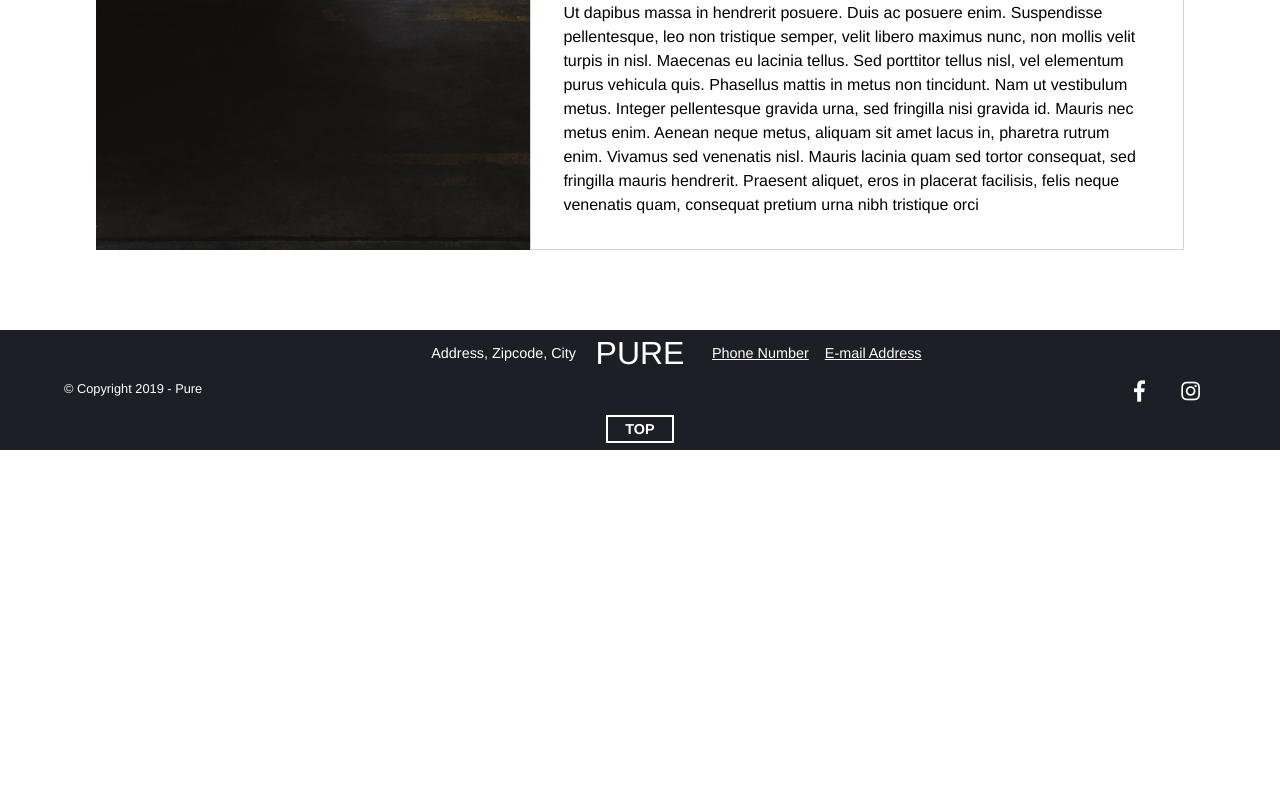
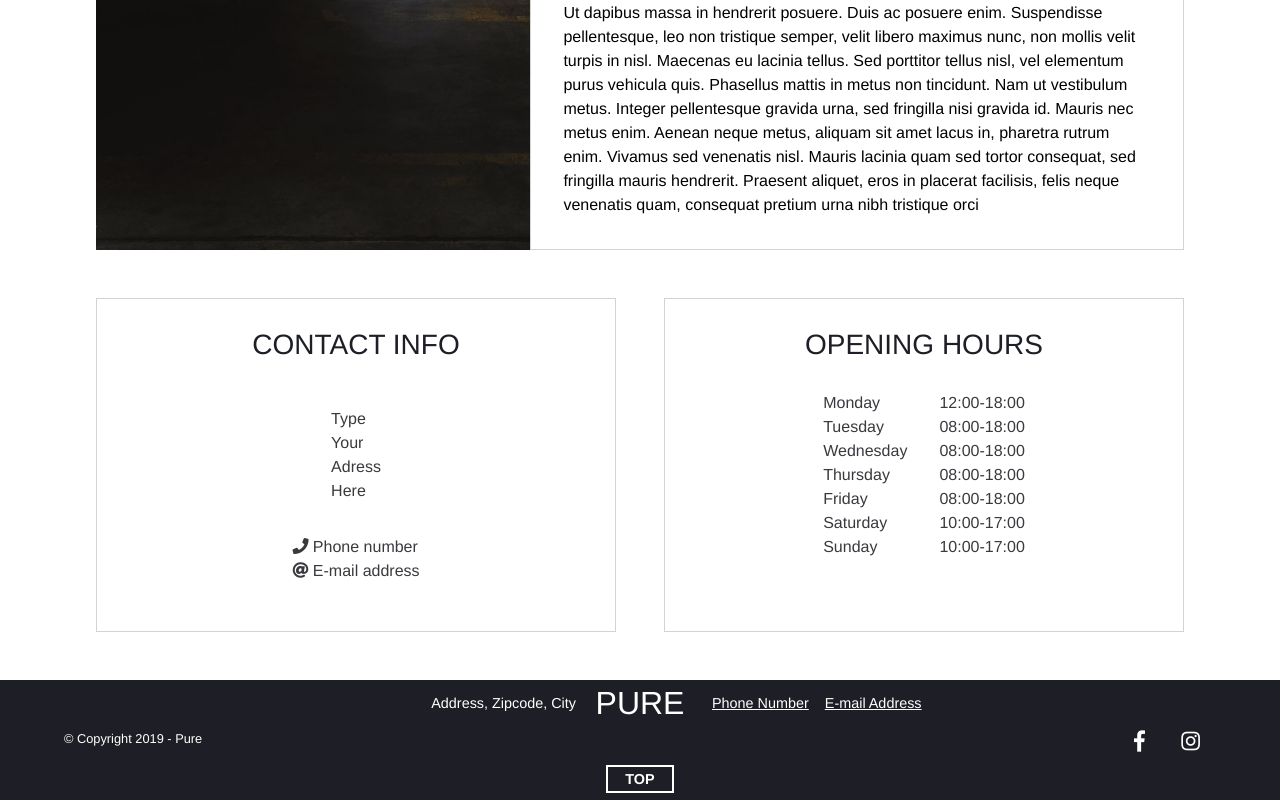
Before and after one commit to mhogeveen/FoundryRemake, a plain HTML site: page public/about-us.html in a window 1280 px wide. Shown: the part 1272-2072 px from the top of the page. Before the commit the page ends 1722 px from the top, so only its background shows below. Drawn offline with nearby package versions, Linux system fonts and the light colour scheme; a web font is replaced by a local one.

Commit message:
Add info section in contact page

```diff
--- a/public/about-us.html
+++ b/public/about-us.html
@@ -63,7 +63,44 @@
     </section>
 
     <section id="info-section">
-
+      <div class="info-container">
+        <div class="info-address-tel">
+          <span>CONTACT INFO</span>
+          <p>Type<br>Your<br>Adress<br>Here</p>
+          <p>
+            <a href="tel:">
+              <i class="fa fa-phone"></i> Phone number
+            </a>
+            <br>
+            <a href="mailto:">
+              <i class="fa fa-at"></i> E-mail address
+            </a>
+          </p>
+        </div>
+        <div class="info-hours">
+          <span>OPENING HOURS</span>
+          <div class="timetable">
+            <div class="timetable-row">
+              <p>Monday</p>
+              <p>Tuesday</p>
+              <p>Wednesday</p>
+              <p>Thursday</p>
+              <p>Friday</p>
+              <p>Saturday</p>
+              <p>Sunday</p>
+            </div>
+            <div class="timetable-row">
+              <p>12:00-18:00</p>
+              <p>08:00-18:00</p>
+              <p>08:00-18:00</p>
+              <p>08:00-18:00</p>
+              <p>08:00-18:00</p>
+              <p>10:00-17:00</p>
+              <p>10:00-17:00</p>
+            </div>
+          </div>
+        </div>
+      </div>
     </section>
 
     <!-- Footer Section -->
--- a/public/resources/scss/about-us.scss
+++ b/public/resources/scss/about-us.scss
@@ -7,10 +7,8 @@
 
 @import "sections/about-us/header";
 @import "sections/about-us/story";
+@import "sections/about-us/info";
 @import "sections/about-us/footer";
-// @import "sections/";
-// @import "sections/";
-// @import "sections/";
 
 // Styles applied to whole document
 
--- /dev/null
+++ b/public/resources/scss/sections/about-us/_info.scss
@@ -0,0 +1,61 @@
+#info-section {
+  @include flex-box(center, stretch, row, flex);
+  width: 100%;
+}
+
+.info-container {
+  @include flex-box(flex-start, stretch, row, flex);
+  width: 85%;
+}
+
+.info-address-tel {
+  @include flex-box(flex-start, center, column, flex);
+  width: 50%;
+  margin: 0 1.5rem 3rem 0;
+  padding: 2rem;
+  border: $border-lightgray;
+
+  span {
+    font-size: 1.75rem;
+    color: $blackish;
+    padding: 0 0 2rem 0;
+  }
+
+  p {
+    color: $gray;
+    line-height: 1.5;
+    padding: 1rem;
+
+    a {
+      color: $gray;
+    }
+  }
+}
+
+.info-hours {
+  @include flex-box(flex-start, center, column, flex);
+  width: 50%;
+  margin: 0 0 3rem 1.5rem;
+  padding: 2rem;
+  border: $border-lightgray;
+
+  span {
+    font-size: 1.75rem;
+    color: $blackish;
+    padding: 0 0 2rem 0;
+  }
+
+  p {
+    color: $gray;
+    line-height: 1.5;
+    padding: 0 1rem;
+  }
+}
+
+.timetable {
+  @include flex-box(center, center, row, flex);
+
+  .timetable-row {
+
+  }
+}
--- a/public/resources/scss/sections/about-us/_story.scss
+++ b/public/resources/scss/sections/about-us/_story.scss
@@ -2,24 +2,19 @@
   @include flex-box(center, stretch, row, flex);
   position: relative;
   width: 100%;
-  //height: 100vh;
-  min-height: 750px;
 }
 
 .story-container {
   @include flex-box(flex-start, center, row, flex);
   width: 85%;
-  padding: 5rem 0;
-  //height: 100%;
+  padding: 5rem 0 3rem 0;
 }
 
 .story-content {
   @include flex-box(flex-start, stretch, column, flex);
   width: 60%;
-  //height: 65%;
   border: $border-lightgray;
   position: relative;
-  //top: -3rem;
 
   h3 {
     font-size: 5rem;
@@ -43,9 +38,7 @@
   height: 100%;
 
   .story-img1 {
-    z-index: 4;
     position: relative;
-    //right: -2rem;
     height: 100%;
     background-image: url(../images/contact-img.jpg);
     background-size: cover;
```
Also changed, not shown: public/resources/css/about-us.css, 1 other file.
